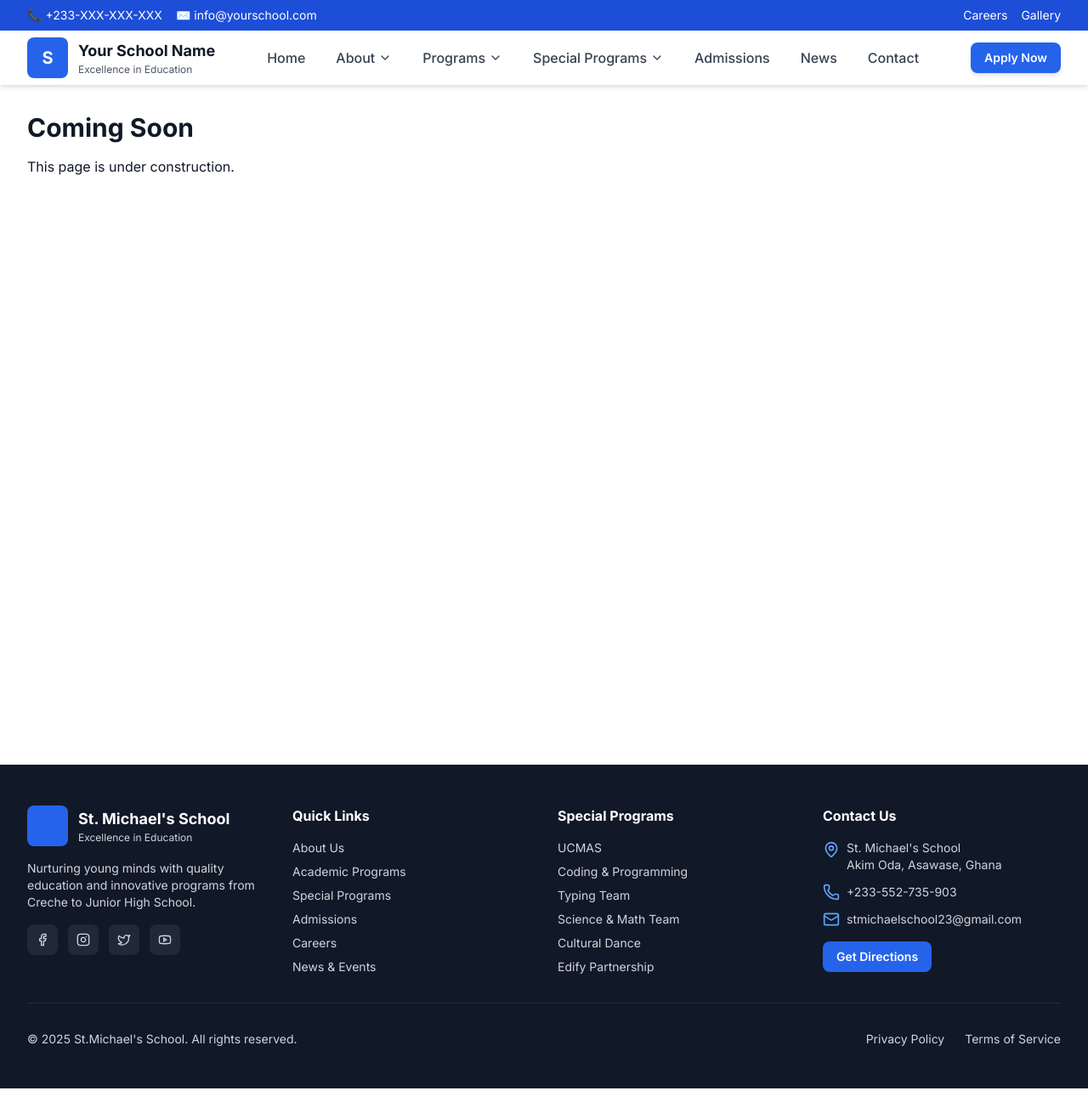
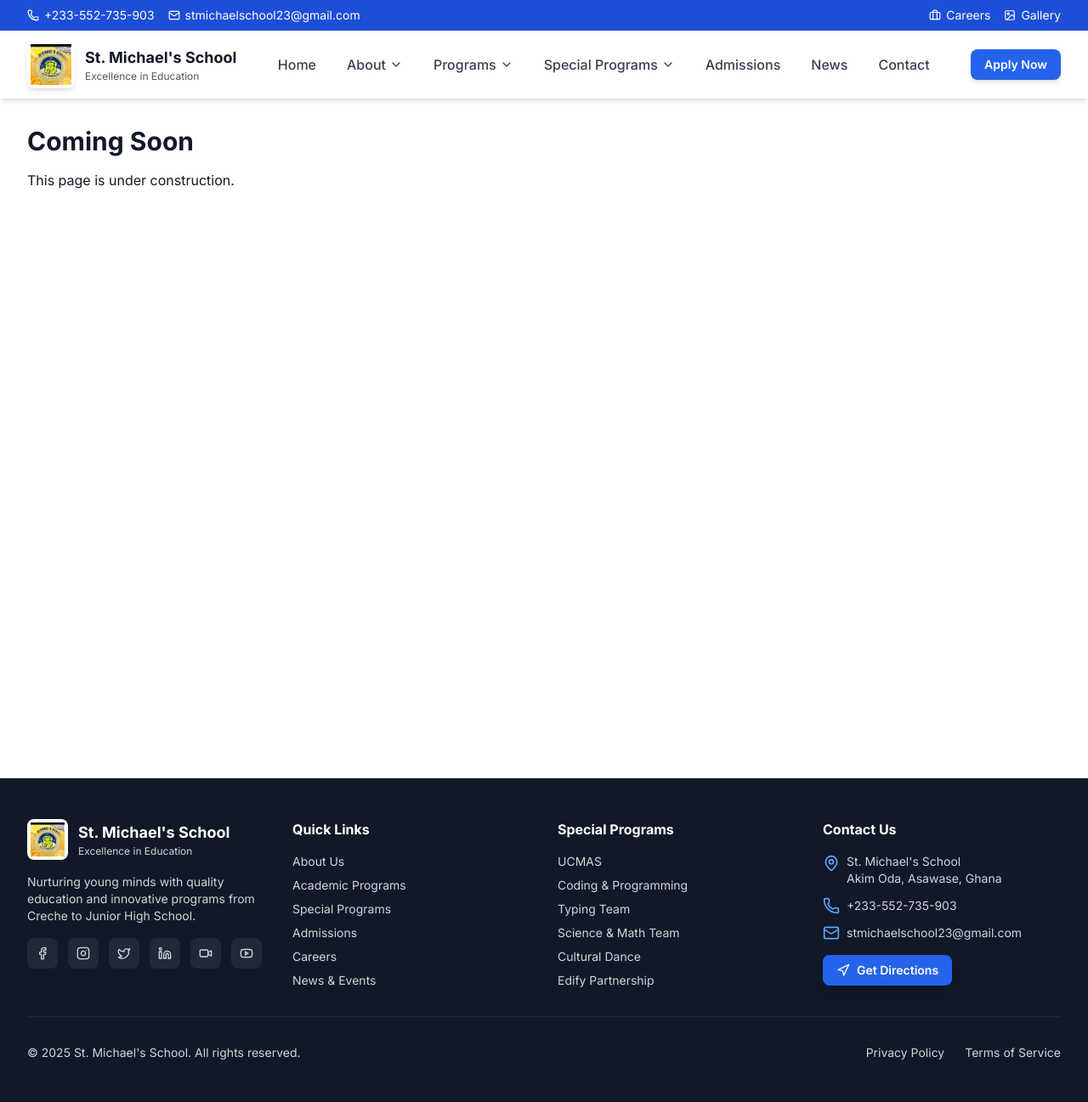
Before and after one commit to EMMA-GLORYH/stmichael-s-official-site, a Next.js app: page /about in a window 1280 px wide. Shown: the whole page at 85% size. Built offline with nearby package versions, Linux system fonts and the light colour scheme.

Commit message:
Updated all font logo's with node library logo's

```diff
--- a/src/components/home/Announcements.js
+++ b/src/components/home/Announcements.js
@@ -4,7 +4,7 @@ import Link from 'next/link';
 import Card from '@/components/ui/Card';
 import Button from '@/components/ui/Button';
 import { announcements } from '@/lib/data/programs';
-import { Calendar, ArrowRight, Bell, Star, TrendingUp } from 'lucide-react';
+import { Calendar, ArrowRight, Bell, Star, TrendingUp, Mail, Users } from 'lucide-react';
 import { format } from 'date-fns';
 
 const categoryIcons = {
@@ -133,8 +133,13 @@ export default function Announcements() {
 
             <div className="hidden md:block">
               <div className="bg-gradient-to-br from-primary-100 to-purple-100 rounded-xl p-8 text-center">
-                <div className="text-6xl mb-4">📬</div>
-                <div className="text-gray-700 font-semibold mb-2">Join 500+ Parents</div>
+                <div className="w-20 h-20 mx-auto mb-4 bg-white rounded-full flex items-center justify-center shadow-lg">
+                  <Mail className="w-10 h-10 text-primary-600" />
+                </div>
+                <div className="flex items-center justify-center gap-2 mb-2">
+                  <Users className="w-5 h-5 text-primary-600" />
+                  <div className="text-gray-900 font-bold text-lg">Join 500+ Parents</div>
+                </div>
                 <div className="text-sm text-gray-600">Who receive our weekly updates</div>
               </div>
             </div>
--- a/src/components/home/CallToAction.js
+++ b/src/components/home/CallToAction.js
@@ -1,7 +1,7 @@
 // src/components/home/CallToAction.js
 
 import Button from '@/components/ui/Button';
-import { Phone, Mail, MapPin, Clock, ArrowRight } from 'lucide-react';
+import { Phone, Mail, MapPin, Clock, ArrowRight, GraduationCap, CheckCircle } from 'lucide-react';
 
 export default function CallToAction() {
   return (
@@ -22,7 +22,7 @@ export default function CallToAction() {
         {/* Main CTA Content */}
         <div className="text-center mb-16">
           <div className="inline-flex items-center gap-2 bg-white/10 backdrop-blur-sm px-5 py-2 rounded-full text-sm font-semibold mb-6 border border-white/20">
-            <span className="text-2xl">🎓</span>
+            <span className="text-2xl"></span>
             <span>Start Your Journey Today</span>
           </div>
 
@@ -72,7 +72,7 @@ export default function CallToAction() {
             <h3 className="text-lg font-bold mb-2">Call Us</h3>
             <p className="text-blue-100 text-sm mb-2">Monday - Friday, 8AM - 5PM</p>
             <a href="tel:+233XXXXXXXXX" className="text-yellow-300 font-semibold hover:text-yellow-200 transition-colors">
-              +233-557-881-454
+              +233-552-735-903
             </a>
           </div>
 
@@ -84,7 +84,7 @@ export default function CallToAction() {
             <h3 className="text-lg font-bold mb-2">Email Us</h3>
             <p className="text-blue-100 text-sm mb-2">Get a response within 24 hours</p>
             <a href="mailto:info@yourschool.com" className="text-yellow-300 font-semibold hover:text-yellow-200 transition-colors">
-              stmichaelschool@gmail.com
+              stmichaelschool23@gmail.com
             </a>
           </div>
 
@@ -96,7 +96,7 @@ export default function CallToAction() {
             <h3 className="text-lg font-bold mb-2">Visit Us</h3>
             <p className="text-blue-100 text-sm mb-2">Come see our facilities</p>
             <p className="text-yellow-300 font-semibold">
-              Accra, Ghana
+              Akim Oda, Asawase
             </p>
           </div>
 
--- a/src/components/layout/Footer.js
+++ b/src/components/layout/Footer.js
@@ -1,10 +1,20 @@
 // src/components/layout/Footer.js
 
 import Link from 'next/link';
-import { Facebook, Instagram, Twitter, Youtube, Mail, Phone, MapPin } from 'lucide-react';
+import Image from 'next/image';
+import { Facebook, Instagram, Twitter, Youtube, Linkedin, Video, Mail, Phone, MapPin, Navigation } from 'lucide-react';
 
 export default function Footer() {
   const currentYear = new Date().getFullYear();
+
+  // School coordinates
+  const schoolCoordinates = {
+    lat: 5.8800139,
+    lng: -1.0021894
+  };
+
+  // Google Maps URL with coordinates
+  const googleMapsUrl = `https://www.google.com/maps/dir/?api=1&destination=${schoolCoordinates.lat},${schoolCoordinates.lng}`;
 
   return (
     <footer className="bg-gray-900 text-gray-300">
@@ -13,7 +23,13 @@ export default function Footer() {
           {/* School Info */}
           <div>
             <div className="flex items-center gap-3 mb-4">
-                            <div className="w-12 h-12 bg-primary-600 rounded-lg flex items-center justify-center text-white font-bold text-xl">
+              <div className="relative w-12 h-12 rounded-lg overflow-hidden bg-white">
+                <Image
+                  src="/images/logo.png"
+                  alt="School Logo"
+                  fill
+                  className="object-contain p-1"
+                />
               </div>
               <div>
                 <div className="font-bold text-lg text-white">St. Michael's School</div>
@@ -24,16 +40,58 @@ export default function Footer() {
               Nurturing young minds with quality education and innovative programs from Creche to Junior High School.
             </p>
             <div className="flex gap-3">
-                            <a href="#" className="w-9 h-9 bg-gray-800 rounded-lg flex items-center justify-center hover:bg-primary-600 transition-colors">
+              <a
+                href="https://facebook.com"
+                target="_blank"
+                rel="noopener noreferrer"
+                className="w-9 h-9 bg-gray-800 rounded-lg flex items-center justify-center hover:bg-primary-600 transition-colors"
+                aria-label="Facebook"
+              >
                 <Facebook className="w-4 h-4" />
               </a>
-                            <a href="#" className="w-9 h-9 bg-gray-800 rounded-lg flex items-center justify-center hover:bg-primary-600 transition-colors">
+              <a
+                href="https://instagram.com"
+                target="_blank"
+                rel="noopener noreferrer"
+                className="w-9 h-9 bg-gray-800 rounded-lg flex items-center justify-center hover:bg-primary-600 transition-colors"
+                aria-label="Instagram"
+              >
                 <Instagram className="w-4 h-4" />
               </a>
-                            <a href="#" className="w-9 h-9 bg-gray-800 rounded-lg flex items-center justify-center hover:bg-primary-600 transition-colors">
+              <a
+                href="https://twitter.com"
+                target="_blank"
+                rel="noopener noreferrer"
+                className="w-9 h-9 bg-gray-800 rounded-lg flex items-center justify-center hover:bg-primary-600 transition-colors"
+                aria-label="Twitter"
+              >
                 <Twitter className="w-4 h-4" />
               </a>
-                            <a href="#" className="w-9 h-9 bg-gray-800 rounded-lg flex items-center justify-center hover:bg-primary-600 transition-colors">
+              <a
+                href="https://linkedin.com"
+                target="_blank"
+                rel="noopener noreferrer"
+                className="w-9 h-9 bg-gray-800 rounded-lg flex items-center justify-center hover:bg-primary-600 transition-colors"
+                aria-label="LinkedIn"
+              >
+                <Linkedin className="w-4 h-4" />
+              </a>
+              <a
+                href="https://tiktok.com"
+                target="_blank"
+                rel="noopener noreferrer"
+                className="w-9 h-9 bg-gray-800 rounded-lg flex items-center justify-center hover:bg-primary-600 transition-colors"
+                aria-label="TikTok"
+              >
+                <Video className="w-4 h-4" />
+              </a>
+              <a
+                href="https://youtube.com"
+                target="_blank"
+                rel="noopener noreferrer"
+                className="w-9 h-9 bg-gray-800 rounded-lg flex items-center justify-center hover:bg-primary-600 transition-colors"
+                aria-label="YouTube"
+              >
                 <Youtube className="w-4 h-4" />
               </a>
             </div>
@@ -73,22 +131,35 @@ export default function Footer() {
                 <MapPin className="w-5 h-5 text-primary-400 flex-shrink-0 mt-0.5" />
                 <span>St. Michael's School<br />Akim Oda, Asawase, Ghana</span>
               </li>
-                            <li className="flex items-center gap-2">
+              <li>
+                <a
+                  href="tel:+233552735903"
+                  className="flex items-center gap-2 hover:text-primary-400 transition-colors"
+                >
                   <Phone className="w-5 h-5 text-primary-400 flex-shrink-0" />
                   <span>+233-552-735-903</span>
+                </a>
               </li>
-                            <li className="flex items-center gap-2">
+              <li>
+                <a
+                  href="mailto:stmichaelschool23@gmail.com"
+                  className="flex items-center gap-2 hover:text-primary-400 transition-colors"
+                >
                   <Mail className="w-5 h-5 text-primary-400 flex-shrink-0" />
                   <span>stmichaelschool23@gmail.com</span>
+                </a>
               </li>
             </ul>
             <div className="mt-4">
-                            <Link
-                                href="/contact"
-                                className="inline-block bg-primary-600 text-white px-4 py-2 rounded-lg text-sm font-semibold hover:bg-primary-700 transition-colors"
+              <a
+                href={googleMapsUrl}
+                target="_blank"
+                rel="noopener noreferrer"
+                className="inline-flex items-center gap-2 bg-primary-600 text-white px-4 py-2 rounded-lg text-sm font-semibold hover:bg-primary-700 transition-colors shadow-lg hover:shadow-xl"
               >
+                <Navigation className="w-4 h-4" />
                 Get Directions
-                            </Link>
+              </a>
             </div>
           </div>
         </div>
@@ -96,7 +167,7 @@ export default function Footer() {
         {/* Bottom Bar */}
         <div className="border-t border-gray-800 pt-8 flex flex-col md:flex-row justify-between items-center gap-4 text-sm">
           <p>
-                        © {currentYear} St.Michael's School. All rights reserved.
+            © {currentYear} St. Michael's School. All rights reserved.
           </p>
           <div className="flex gap-6">
             <Link href="#" className="hover:text-primary-400 transition-colors">Privacy Policy</Link>
--- a/src/components/layout/Header.js
+++ b/src/components/layout/Header.js
@@ -3,7 +3,8 @@
 
 import { useState } from 'react';
 import Link from 'next/link';
-import { Menu, X, ChevronDown } from 'lucide-react';
+import Image from 'next/image';
+import { Menu, X, ChevronDown, Phone, Mail, Briefcase, ImageIcon } from 'lucide-react';
 import Button from '@/components/ui/Button';
 
 export default function Header() {
@@ -54,12 +55,24 @@ export default function Header() {
         <div className="max-w-7xl mx-auto px-4 sm:px-6 lg:px-8">
           <div className="flex justify-between items-center text-sm">
             <div className="flex gap-4">
-                            <span>📞 +233-XXX-XXX-XXX</span>
-                            <span className="hidden sm:inline">✉️ info@yourschool.com</span>
+              <a href="tel:+233552735903" className="flex items-center gap-1.5 hover:text-yellow-300 transition-colors">
+                <Phone className="w-3.5 h-3.5" />
+                <span>+233-552-735-903</span>
+              </a>
+              <a href="mailto:stmichaelschool23@gmail.com" className="hidden sm:flex items-center gap-1.5 hover:text-yellow-300 transition-colors">
+                <Mail className="w-3.5 h-3.5" />
+                <span>stmichaelschool23@gmail.com</span>
+              </a>
             </div>
             <div className="flex gap-4">
-                            <Link href="/careers" className="hover:text-yellow-300">Careers</Link>
-                            <Link href="/gallery" className="hover:text-yellow-300">Gallery</Link>
+              <Link href="/careers" className="flex items-center gap-1.5 hover:text-yellow-300 transition-colors">
+                <Briefcase className="w-3.5 h-3.5" />
+                <span>Careers</span>
+              </Link>
+              <Link href="/gallery" className="flex items-center gap-1.5 hover:text-yellow-300 transition-colors">
+                <ImageIcon className="w-3.5 h-3.5" />
+                <span>Gallery</span>
+              </Link>
             </div>
           </div>
         </div>
@@ -67,14 +80,22 @@ export default function Header() {
 
       {/* Main Navigation */}
       <nav className="max-w-7xl mx-auto px-4 sm:px-6 lg:px-8">
-                <div className="flex justify-between items-center h-16">
+        <div className="flex justify-between items-center h-20">
           {/* Logo */}
-                    <Link href="/" className="flex items-center gap-3">
-                        <div className="w-12 h-12 bg-primary-600 rounded-lg flex items-center justify-center text-white font-bold text-xl">
-                            S
+          <Link href="/" className="flex items-center gap-3 group">
+            <div className="relative w-14 h-14 rounded-lg overflow-hidden shadow-md group-hover:shadow-lg transition-shadow">
+              <Image
+                src="/images/logo.jpg"
+                alt="School Logo"
+                fill
+                className="object-contain p-1"
+                priority
+              />
             </div>
             <div className="hidden sm:block">
-                            <div className="font-bold text-lg text-gray-900">Your School Name</div>
+              <div className="font-bold text-lg text-gray-900 group-hover:text-primary-600 transition-colors">
+                St. Michael's School
+              </div>
               <div className="text-xs text-gray-600">Excellence in Education</div>
             </div>
           </Link>
@@ -92,7 +113,7 @@ export default function Header() {
                 </Link>
 
                 {item.dropdown && (
-                                    <div className="absolute left-0 mt-1 w-56 bg-white rounded-lg shadow-xl py-2 opacity-0 invisible group-hover:opacity-100 group-hover:visible transition-all duration-200">
+                  <div className="absolute left-0 mt-1 w-56 bg-white rounded-lg shadow-xl py-2 opacity-0 invisible group-hover:opacity-100 group-hover:visible transition-all duration-200 border border-gray-100">
                     {item.dropdown.map((subItem) => (
                       <Link
                         key={subItem.name}
@@ -118,7 +139,8 @@ export default function Header() {
           {/* Mobile Menu Button */}
           <button
             onClick={() => setMobileMenuOpen(!mobileMenuOpen)}
-                        className="lg:hidden p-2 rounded-lg text-gray-700 hover:bg-gray-100"
+            className="lg:hidden p-2 rounded-lg text-gray-700 hover:bg-gray-100 transition-colors"
+            aria-label="Toggle menu"
           >
             {mobileMenuOpen ? <X className="w-6 h-6" /> : <Menu className="w-6 h-6" />}
           </button>
```
Also changed, not shown: public/images/logo.jpg (added), public/images/logo.png (added). Lines whose indentation alone changed are shown as unchanged.
